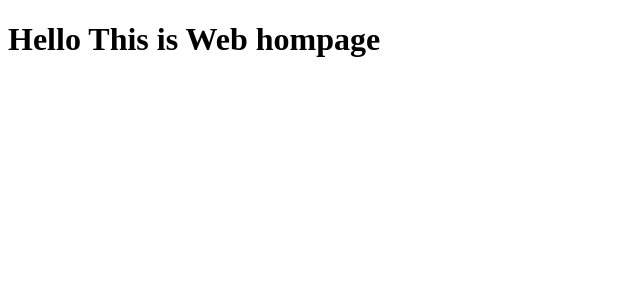
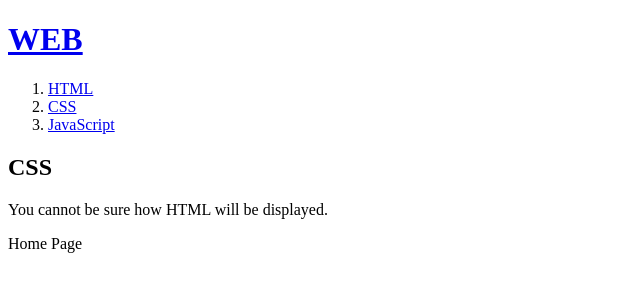
Before and after one commit to edogawaconam/web1, a plain HTML site: page index.html in a window 1280 px wide. Shown: the whole page, without its empty margins (0-640 px from the left). Drawn offline with Linux system fonts and the light colour scheme.

Commit message:
first file

```diff
--- a/index.html
+++ b/index.html
@@ -1,10 +1,21 @@
 <!doctype html>
 <html>
-<head>
-    <title>Welcome our homepage</title>
-
+<head><title>WEB1 - html</title>
+<meta charset="utf-8">
 </head>
 
 <body>
-<h1>Hello This is Web hompage</h1>
+    <h1><a href="index.html">WEB</h1></a>
+<ol>
+    <li><a href="1.html">HTML</li></a>
+    <li><a href="2.html">CSS</li></a>
+    <li><a href="3.html">JavaScript</li></a>
+</ol>
+
+
+<h2>CSS</h2>
+You cannot be sure how HTML will be displayed.
+
+<P>Home Page</p>
 </body>
+</html>
```
